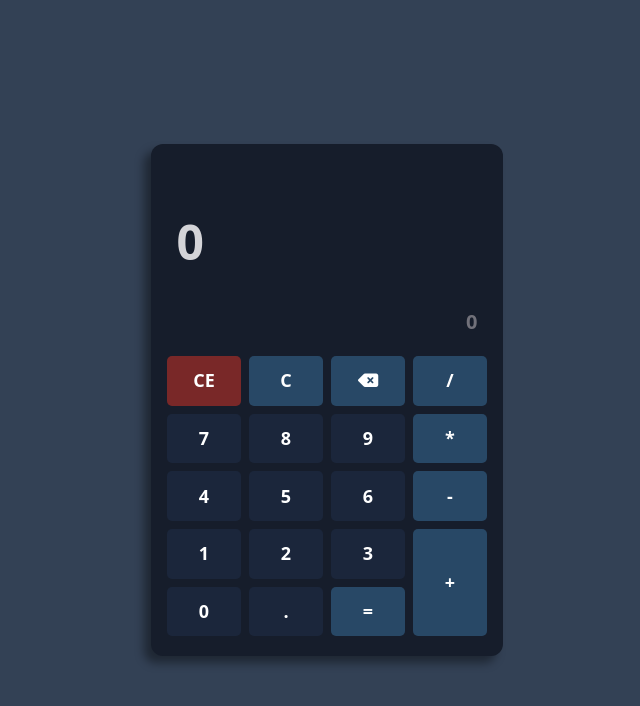
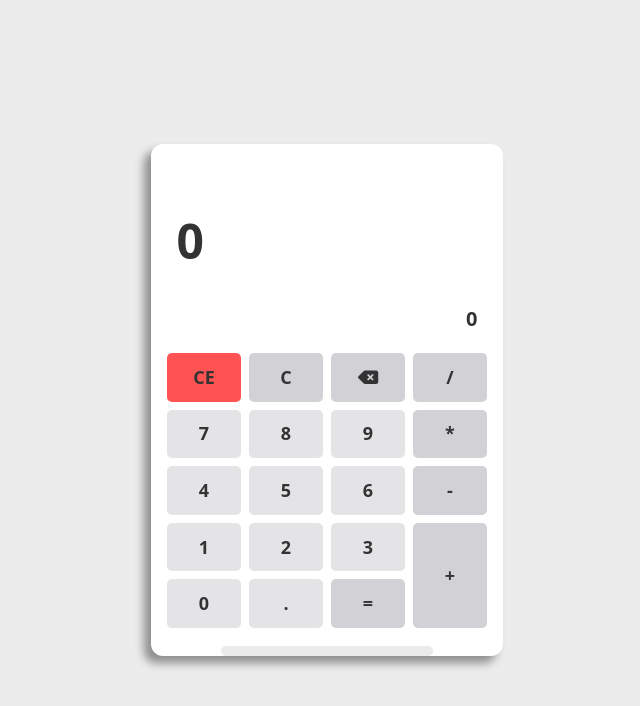
Before and after one commit to Somen1228/calculator, a website: page index.html in a window 1280 px wide. Shown: the whole page, without its empty margins (313-953 px from the left). Drawn offline with Linux system fonts and the light colour scheme.

Commit message:
v1.1.0 Added Themes

```diff
--- a/index.html
+++ b/index.html
@@ -1,28 +1,57 @@
 <!DOCTYPE html>
 <html lang="en">
   <head>
-    <meta charset="UTF-8">
-    <meta name="viewport" content="width=device-width, initial-scale=1.0">
+    <meta charset="UTF-8" />
+    <meta name="viewport" content="width=device-width, initial-scale=1.0" />
     <title>Calculator</title>
-    <link rel="stylesheet" href="https://cdnjs.cloudflare.com/ajax/libs/font-awesome/6.6.0/css/all.min.css" integrity="sha512-Kc323vGBEqzTmouAECnVceyQqyqdsSiqLQISBL29aUW4U/M7pSPA/gEUZQqv1cwx4OnYxTxve5UMg5GT6L4JJg==" crossorigin="anonymous" referrerpolicy="no-referrer" />
-    <link rel="stylesheet" href="output.css">
-    <link rel="stylesheet" href="styles.css">
+    <link
+      rel="stylesheet"
+      href="https://cdnjs.cloudflare.com/ajax/libs/font-awesome/6.6.0/css/all.min.css"
+      integrity="sha512-Kc323vGBEqzTmouAECnVceyQqyqdsSiqLQISBL29aUW4U/M7pSPA/gEUZQqv1cwx4OnYxTxve5UMg5GT6L4JJg=="
+      crossorigin="anonymous"
+      referrerpolicy="no-referrer"
+    />
+    <link rel="stylesheet" href="output.css" />
+    <link rel="stylesheet" href="styles.css" />
   </head>
   <body>
-
-    <div id="calculator" class="w-full h-[100vh] flex justify-center items-center bg-slate-700 dark:bg-slate-700">
-        <div id="calc-body" class="w-[90%] max-w-[22rem] h-[80%] max-h-[32rem] pt-5 bg-[#161d2b] dark:bg-[#161d2b] flex flex-col gap-5 items-center rounded-xl shadow-bottom-left z-10">
+    <div
+      id="calculator"
+      class="w-full h-[100vh] flex justify-center items-center"
+    >
+      <div
+        id="calc-body"
+        class="w-[90%] max-w-[22rem] h-[80%] max-h-[32rem] pt-5 flex flex-col gap-5 items-center rounded-xl shadow-bottom-left z-10"
+      >
         <div class="h-28 w-[90%] max-w-[20rem] flex flex-col">
-                <h3 id="eval-history" class="h-[30%] pt-2 pr-2 w-full text-sm text-end text-gray-500 dark:text-gray-500 overflow-x-scroll tracking-wider"></h3>
-                <h3 id="display" class="h-[70%] pt-5 pl-2 w-full text-zinc-300 dark:text-zinc-300 font-bold text-4xl md:text-5xl">0</h3>
+          <h3
+            id="eval-history"
+            class="h-[30%] pt-2 pr-2 w-full text-sm text-end overflow-x-scroll tracking-wider"
+          ></h3>
+          <h3
+            id="display"
+            class="h-[70%] pt-5 pl-2 w-full font-bold text-4xl md:text-5xl"
+          >
+            0
+          </h3>
         </div>
-            <div class="bg-[#161d2b] dark:bg-[#161d2b] h-10 w-[90%] max-w-[20rem] flex justify-end items-end pt-2 pr-2">
-                <h3 id="expression" class="text-zinc-500 dark:text-zinc-500 font-semibold text-lg md:text-xl">0</h3>
+        <div
+          class="h-10 w-[90%] max-w-[20rem] flex justify-end items-end pt-2 pr-2"
+        >
+          <h3 id="expression" class="font-semibold text-lg md:text-xl">0</h3>
         </div>
-            <div class="btns-area h-[57%] w-[100%] max-w-[20rem] h-64 md:h-76 bg-[#161d2b] dark:bg-[#161d2b] grid grid-cols-4 gap-2 items-center justify-items-center">
-                <button class="w-full h-full rounded-[5px] text-[large] text-white dark:text-white font-[600] clear-all">CE</button>
+        <div
+          class="btns-area h-[57%] w-[100%] max-w-[20rem] h-64 md:h-76 grid grid-cols-4 gap-2 items-center justify-items-center"
+        >
+          <button
+            class="w-full h-full rounded-[5px] text-[large] font-[600] clear-all"
+          >
+            CE
+          </button>
           <button class="func-btn clear">C</button>
-                <button class="action-btn backspace"><i class="fa-solid fa-delete-left"></i></button>
+          <button class="action-btn backspace">
+            <i class="fa-solid fa-delete-left"></i>
+          </button>
           <button class="buttons action-btn division">/</button>
           <button class="buttons numbers seven">7</button>
           <button class="buttons numbers eight">8</button>
@@ -40,8 +69,12 @@
           <button class="buttons decimal">.</button>
           <button class="func-btn equals">=</button>
         </div>
+        <div id="theme-switcher" class="w-full flex justify-center mt-2">
+          <button id="theme-toggle" class="beam animate-pulse"></button>
         </div>
       </div>
+    </div>
+
     <script src="script.js"></script>
   </body>
 </html>
--- a/script.js
+++ b/script.js
@@ -110,6 +110,7 @@ function clearExpression() {
 
   // Update the history field with the updated history value
   historyField.innerText = historyVal;
+  lastInputWasOperator = false;
 }
 
 function clearAllData() {
@@ -170,3 +171,41 @@ clear.addEventListener("click", clearExpression);
 clearAll.addEventListener("click", clearAllData);
 backspace.addEventListener("click", handleBackspace);
 document.addEventListener("keydown", handleKeyDown);
+
+
+// script.js
+// Function to set the theme
+function setTheme(themeName) {
+    document.documentElement.className = themeName;
+}
+
+// Event listener to toggle between themes
+document.getElementById('theme-toggle').addEventListener('click', function() {
+    const currentTheme = document.documentElement.className;
+    if (currentTheme === 'light-theme') {
+        setTheme('dark-theme');
+    } else if (currentTheme === 'dark-theme') {
+        setTheme('solarized-theme');
+    } else if (currentTheme === 'solarized-theme') {
+        setTheme('beige-theme');
+    } else {
+        setTheme('light-theme');
+    }
+});
+
+// Initialize with a default theme
+setTheme('light-theme');
+
+// Add to your existing script.js
+
+document.addEventListener('DOMContentLoaded', () => {
+    const themeButton = document.getElementById('theme-toggle');
+
+    themeButton.addEventListener('touchstart', function() {
+        this.classList.add('beam-animate');
+    });
+
+    themeButton.addEventListener('animationend', function() {
+        this.classList.remove('beam-animate');
+    });
+});
--- a/styles.css
+++ b/styles.css
@@ -2,6 +2,136 @@
 @tailwind base;
 @tailwind components;
 @tailwind utilities;
+
+/* Light Theme */
+.light-theme {
+  --bg-color: #ececec;
+  --calc-body-color: #ffffff;
+  --text-color: #333;
+  --btn-bg: #e4e4e7;
+  --btn-hover-bg: #cfcfd4;
+  --action-btn-bg: #d1d1d6;
+  --action-btn-hover-bg: #bbbbbf;
+  --clear-all-bg: #ff5252;
+  --clear-all-hover-bg: #ff6b6b;
+  --beam-color: rgba(201, 201, 201, 0.733);
+}
+
+/* Dark Theme */
+.dark-theme {
+  --bg-color: #1e293b;
+  --calc-body-color: #21364b;
+  --text-color: #f5f5f5;
+  --btn-bg: #1b2938;
+  --btn-hover-bg: #3c5269;
+  --action-btn-bg: #354e61;
+  --action-btn-hover-bg: #567388;
+  --clear-all-bg: #e74c3c;
+  --clear-all-hover-bg: #ff6f61;
+  --beam-color: rgba(100, 100, 100, 0.5);
+}
+
+/* Solarized Theme */
+.solarized-theme {
+  --bg-color: #002b36;
+  --calc-body-color: #073642;
+  --text-color: #ffffffd3;
+  --btn-bg: #586e75;
+  --btn-hover-bg: #455a63;
+  --action-btn-bg: #268bd2;
+  --action-btn-hover-bg: #2aa198;
+  --clear-all-bg: #dc322f;
+  --clear-all-hover-bg: #cb4b16;
+  --beam-color: rgba(50, 100, 150, 0.5);
+}
+
+/* Custom Theme */
+.beige-theme {
+  --bg-color: #faf3dd;
+  --calc-body-color: #ffffff;
+  --text-color: #21343bc4;
+  --btn-bg: #d3cbb8;
+  --btn-hover-bg: #b9a793;
+  --action-btn-bg: #a5835e;
+  --action-btn-hover-bg: #8c704e;
+  --clear-all-bg: #d33682;
+  --clear-all-hover-bg: #bf4a8d;
+  --beam-color: rgba(150, 100, 200, 0.5);
+}
+
+/* Apply theme variables */
+body {
+  background-color: var(--bg-color);
+  color: var(--text-color);
+}
+
+.beam {
+  width: 60%;
+  height: 10px;
+  background: var(--beam-color);
+  border-radius: 10px;
+  border: none;
+  cursor: pointer;
+  transition: all 0.3s ease;
+  margin-top: -10px;
+}
+
+.beam:active {
+  /* Scale up effect when button is pressed */
+  transform: scaleX(1.1);
+  transition: transform 0.1s ease; /* Quick scale-up transition */
+}
+
+/* Optional: Add a smooth return to original size */
+@keyframes beam-animation {
+  0% {
+    transform: scaleX(1);
+  }
+  50% {
+    transform: scaleX(1.1);
+  }
+  100% {
+    transform: scaleX(1);
+  }
+}
+
+.beam-animate {
+  animation: beam-animation 0.3s ease;
+}
+
+.beam:hover {
+  box-shadow: 0 0 20px var(--beam-color);
+}
+
+#calc-body {
+  background: var(--calc-body-color);
+}
+
+.buttons {
+  background-color: var(--btn-bg);
+}
+
+.buttons:hover {
+  background-color: var(--btn-hover-bg);
+}
+
+.action-btn,
+.func-btn {
+  background-color: var(--action-btn-bg);
+}
+
+.action-btn:hover,
+.func-btn:hover {
+  background-color: var(--action-btn-hover-bg);
+}
+
+.clear-all {
+  background-color: var(--clear-all-bg);
+}
+
+.clear-all:hover {
+  background-color: var(--clear-all-hover-bg);
+}
 
 .buttons {
   width: 100%;
@@ -9,12 +139,12 @@
   border-radius: 5px;
   font-size: large;
   font-weight: 600;
-  color: white;
-  background: #1b263b;
+  color: var(--text-color);
+  background: var(--btn-bg);
+}
 
-  &:hover {
-    background: #273652;
-  }
+.buttons:hover {
+  background: var(--btn-hover-bg);
 }
 
 .action-btn,
@@ -24,20 +154,21 @@
   border-radius: 5px;
   font-size: large;
   font-weight: 600;
-  color: white;
-  background: #284866;
+  color: var(--text-color);
+  background: var(--action-btn-bg);
+}
 
-  &:hover {
-    background: #345779;
-  }
+.action-btn:hover,
+.func-btn:hover {
+  background: var(--action-btn-hover-bg);
 }
 
 .clear-all {
-  background: #792828;
+  background: var(--clear-all-bg);
+}
 
-  &:hover {
-    background: #972121;
-  }
+.clear-all:hover {
+  background: var(--clear-all-hover-bg);
 }
 
 .add {
@@ -45,66 +176,31 @@
   grid-row: span 2;
 }
 
-/* Horizontal scrollbar styles */
-#expression {
+/* Scrollbar Styles */
+#expression,
+#eval-history,
+#display {
   overflow-x: auto;
   white-space: nowrap;
   scrollbar-width: thin;
-  scrollbar-color: #4a5568 #1a202c;
+  scrollbar-color: var(--text-color) var(--bg-color);
 }
 
-#expression::-webkit-scrollbar {
-  height: 8px;
-}
-
-#expression::-webkit-scrollbar-thumb {
-  background-color: #4a5568;
-  border-radius: 10px;
-}
-
-#expression::-webkit-scrollbar-track {
-  background-color: #1a202c;
-}
-
-#eval-history {
-  overflow-x: auto;
-  overflow-y: hidden;
-  white-space: nowrap;
-  letter-spacing: 1px;
-  scrollbar-width: thin;
-  scrollbar-color: #4a5568 #1a202c;
-}
-
-#eval-history::-webkit-scrollbar {
-  height: 8px;
-}
-
-#eval-history::-webkit-scrollbar-thumb {
-  background-color: #4a5568;
-  border-radius: 10px;
-}
-
-#eval-history::-webkit-scrollbar-track {
-  background-color: #1a202c;
-}
-
-#display {
-  overflow-x: auto;
-  overflow-y: hidden;
-  white-space: nowrap;
-  scrollbar-width: thin;
-  scrollbar-color: #4a5568 #1a202c;
-}
-
+#expression::-webkit-scrollbar,
+#eval-history::-webkit-scrollbar,
 #display::-webkit-scrollbar {
   height: 8px;
 }
 
+#expression::-webkit-scrollbar-thumb,
+#eval-history::-webkit-scrollbar-thumb,
 #display::-webkit-scrollbar-thumb {
-  background-color: #4a5568;
+  background-color: var(--text-color);
   border-radius: 10px;
 }
 
+#expression::-webkit-scrollbar-track,
+#eval-history::-webkit-scrollbar-track,
 #display::-webkit-scrollbar-track {
-  background-color: #1a202c;
+  background-color: var(--bg-color);
 }
```
Also changed, not shown: output.css. Lines whose indentation alone changed are shown as unchanged.
